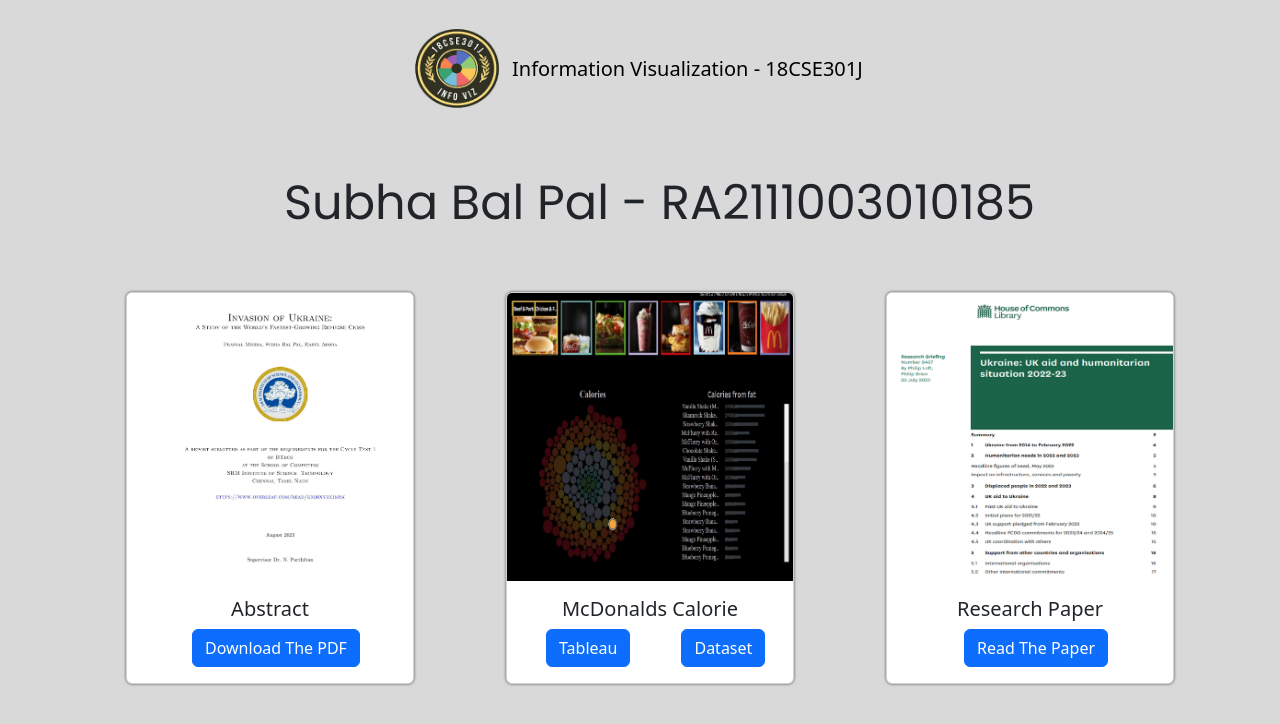
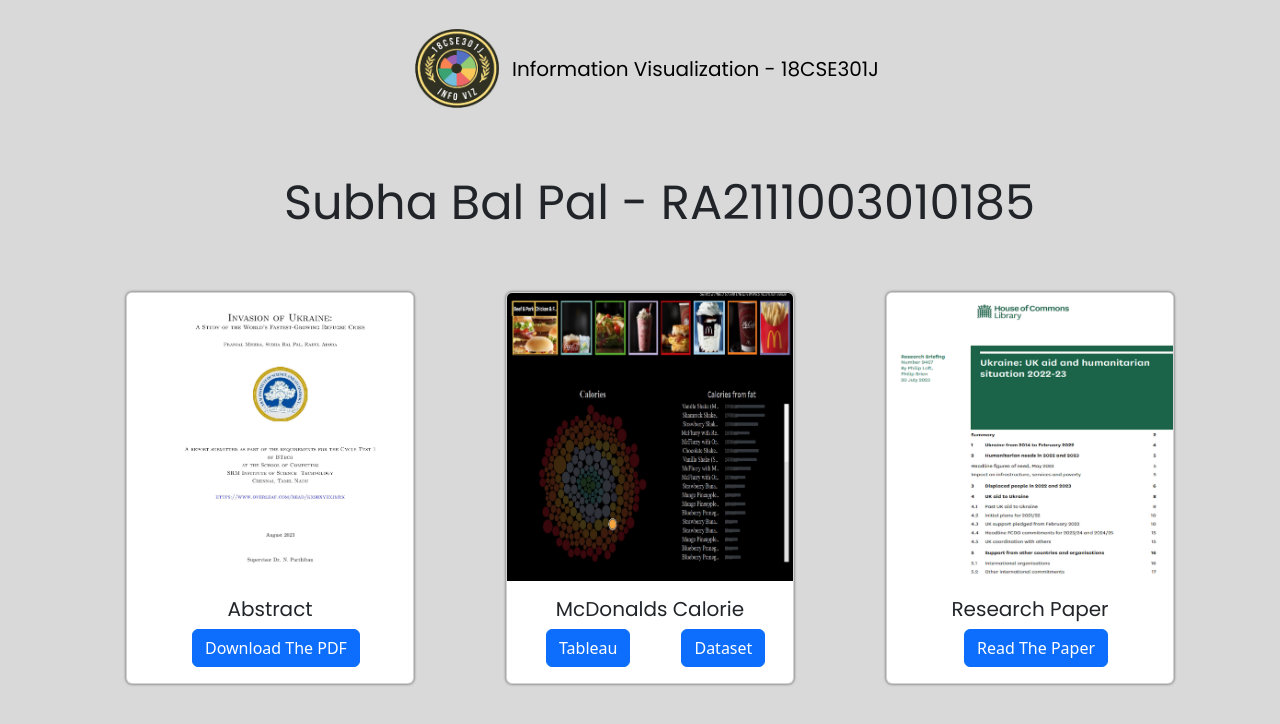
Before and after one commit to mohit2pal/InfoViz-18CSE201J, a plain HTML site: page index.html in a window 1280 px wide. Drawn offline with Linux system fonts and the light colour scheme.

Commit message:
Update index.html

```diff
--- a/index.html
+++ b/index.html
@@ -18,7 +18,7 @@
 
 <body style="background: rgb(217, 217, 217);">
     <nav class="navbar navbar-expand-md py-3" style="background: rgb(217, 217, 217);--bs-body-bg: rgb(217, 217, 217);color: var(--bs-navbar-brand-color);">
-        <div class="container"><a href="http://github.com/fer"></a><img class="d-flex justify-content-start" src="assets/img/channels4_profile.jpg" width="84" height="79" style="padding: 0px;position: sticky;display: inline-block;transform: perspective(0px);margin: 13px;margin-left: 333px;"><a class="navbar-brand d-flex align-items-center" href="#"><span style="position: sticky;display: block;transform: perspective(0px);">Information Visualization - 18CSE301J</span></a>
+        <div class="container"><a href="http://github.com/fer"></a><img class="d-flex justify-content-start" src="assets/img/channels4_profile.jpg" width="84" height="79" style="padding: 0px;position: sticky;display: inline-block;transform: perspective(0px);margin: 13px;margin-left: 333px;"><a class="navbar-brand d-flex align-items-center" href="#"><span style="position: sticky;display: block;transform: perspective(0px);font-family: Poppins, sans-serif;">Information Visualization - 18CSE301J</span></a>
             <div class="collapse navbar-collapse" id="navcol-2">
                 <ul class="navbar-nav ms-auto">
                     <li class="nav-item"></li>
@@ -34,21 +34,21 @@
             <div class="col-md-4">
                 <div class="card" style="width: 18rem;margin-right: -1px;margin-left: 44px;margin-top: 53px;box-shadow: 0px 0px 3px 0px var(--bs-secondary-color);transform: translateX(0px);transform-style: preserve-3d;transition: ease;"><img class="card-img-top w-100 d-block card-img-top" src="assets/img/abstract_img.jpg" alt="...">
                     <div class="card-body">
-                        <h5 class="card-title" style="text-align: center;">Abstract</h5><a class="btn btn-primary" role="button" style="margin-left:49px;" href="https://pixeldrain.com/api/file/od4yg8DE?download">Download The PDF</a>
+                        <h5 class="card-title" style="text-align: center;font-family: Poppins, sans-serif;">Abstract</h5><a class="btn btn-primary" role="button" style="margin-left:49px;" href="https://pixeldrain.com/api/file/od4yg8DE?download">Download The PDF</a>
                     </div>
                 </div>
             </div>
             <div class="col-md-4">
                 <div class="card" style="width: 18rem;margin-right: -1px;margin-left: 44px;margin-top: 53px;box-shadow: 0px 0px 3px 0px var(--bs-secondary-color);transform: translateX(0px);transform-style: preserve-3d;transition: ease;"><img class="card-img-top w-100 d-block card-img-top" src="assets/img/clipboard-image-1.jpg" alt="...">
                     <div class="card-body">
-                        <h5 class="card-title" style="text-align: center;">McDonalds Calorie</h5><a class="btn btn-primary" role="button" style="margin-left: 23px;" href="tableau.html">Tableau</a><a class="btn btn-primary" role="button" style="margin-left: 51px;" href="https://www.kaggle.com/datasets/mcdonalds/nutrition-facts">Dataset</a>
+                        <h5 class="card-title" style="text-align: center;font-family: Poppins, sans-serif;">McDonalds Calorie</h5><a class="btn btn-primary" role="button" style="margin-left: 23px;" href="tableau.html">Tableau</a><a class="btn btn-primary" role="button" style="margin-left: 51px;" href="tableau.html">Dataset</a>
                     </div>
                 </div>
             </div>
             <div class="col-md-4">
                 <div class="card" style="width: 18rem;margin-right: -1px;margin-left: 44px;margin-top: 53px;box-shadow: 0px 0px 3px 0px var(--bs-secondary-color);transform: translateX(0px);transform-style: preserve-3d;transition: ease;"><img class="card-img-top w-100 d-block card-img-top" src="assets/img/clipboard-image.jpg" alt="...">
                     <div class="card-body">
-                        <h5 class="card-title" style="text-align: center;">Research Paper</h5><a class="btn btn-primary" role="button" style="margin-left: 61px;" href="https://researchbriefings.files.parliament.uk/documents/CBP-9467/CBP-9467.pdf">Read The Paper</a>
+                        <h5 class="card-title" style="text-align: center;font-family: Poppins, sans-serif;">Research Paper</h5><a class="btn btn-primary" role="button" style="margin-left: 61px;" href="https://researchbriefings.files.parliament.uk/documents/CBP-9467/CBP-9467.pdf">Read The Paper</a>
                     </div>
                 </div>
             </div>
```
